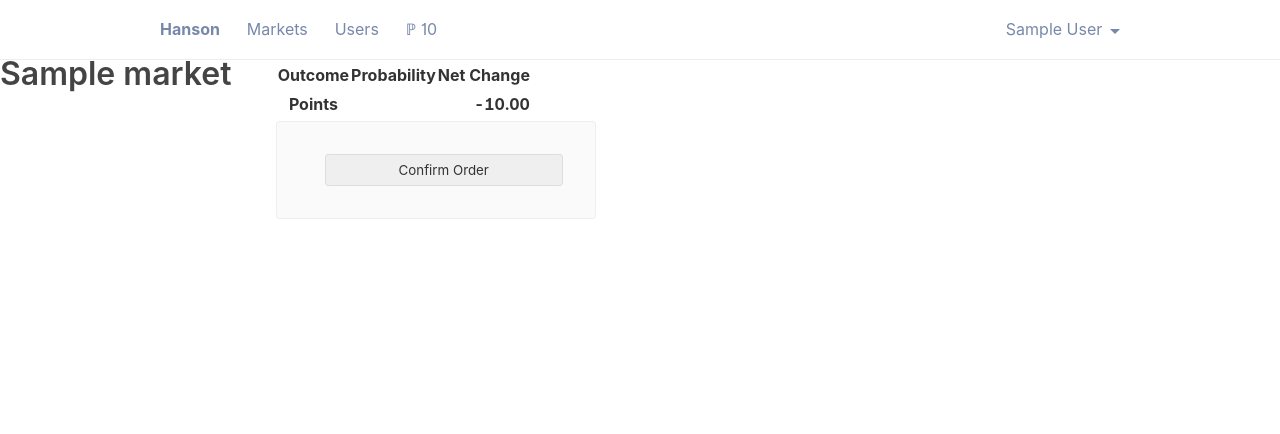
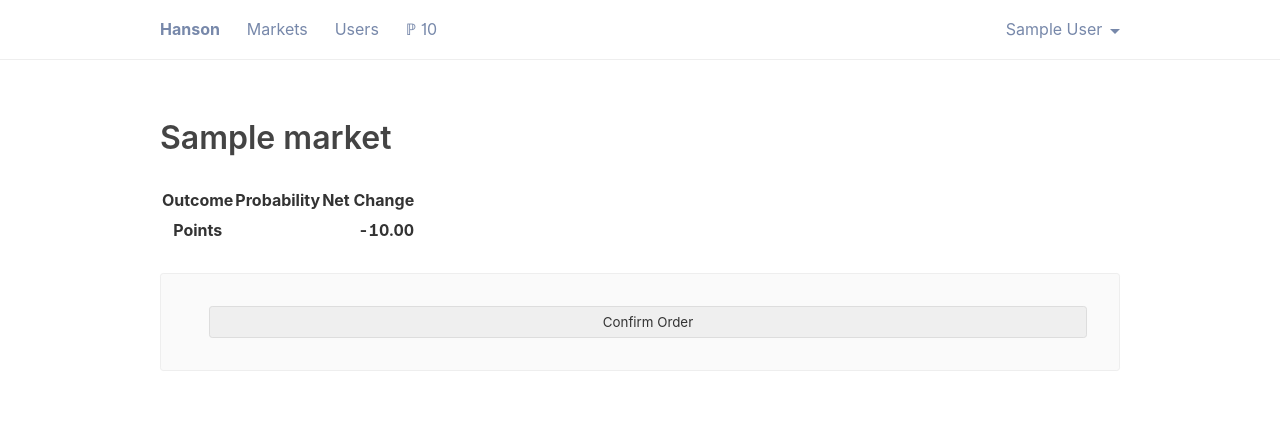
Before and after one commit to ruuda/hanson, a Flask app: template hanson/templates/market_checkout.html in a window 1280 px wide. Shown: the top 434 px of the page. Run offline with Flask 2, Linux system fonts and the light colour scheme; the template is opened without the code that fills it: most values are stand-ins (such as "Sample title", 1, 10 or a date in 2020); lists and menus that the app fills with data are empty; some web fonts are replaced.

Commit message:
Fix lay-out of checkout page a bit

```diff
--- a/hanson/static/style.css
+++ b/hanson/static/style.css
@@ -92,7 +92,7 @@ a {
   color: #36d;
 }
 
-p, figcaption {
+p, figcaption, table {
   margin-bottom: 1.7rem;
 }
 
--- a/hanson/templates/market_checkout.html
+++ b/hanson/templates/market_checkout.html
@@ -3,8 +3,8 @@
 {% block title %}Checkout — {{order.market.title}} — Hanson{% endblock %}
 
 {% block body %}
-<h1 class="main-left main-top">{{order.market.title}}</h1>
-<div class="main-left">
+<div class="main-content main-full">
+  <h1>{{order.market.title}}</h1>
   <table>
     <tr>
       <th>Outcome</th>
```
